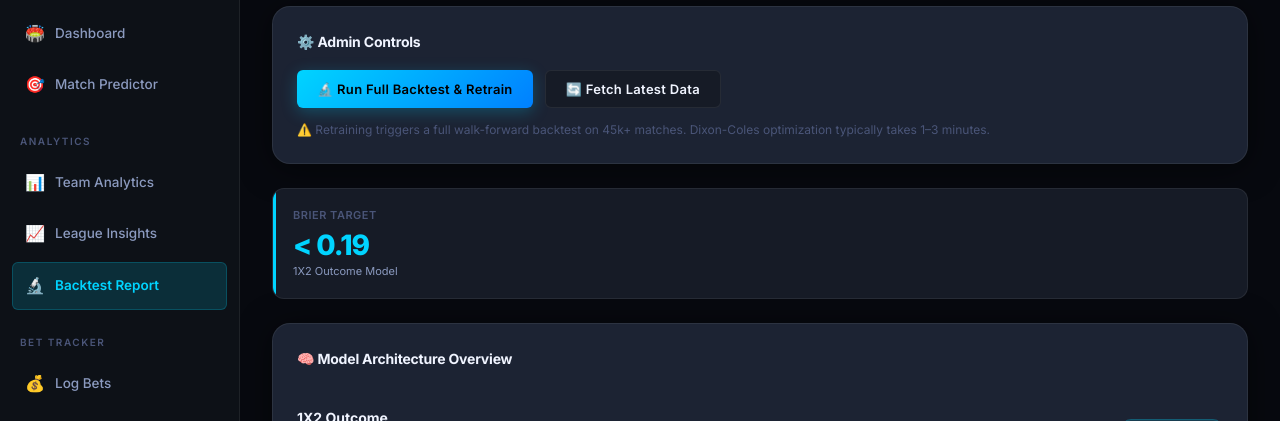
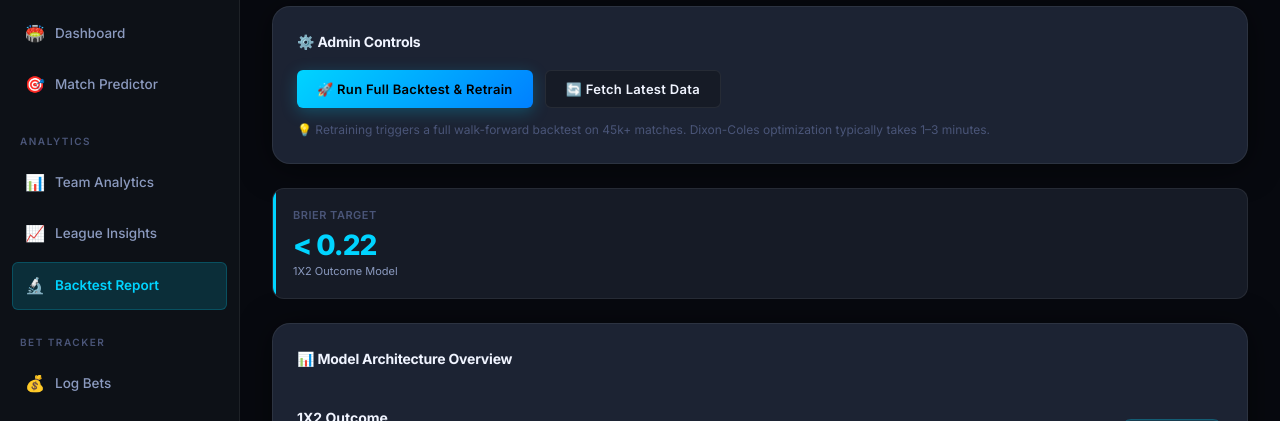
Before and after one commit to raslule/Svikirorebhora, a React (Vite) app in the folder frontend/: page /backtest in a window 1280 px wide. Shown: the part 145-566 px from the top of the page. Built offline with nearby package versions, Linux system fonts and the light colour scheme; no server answers; sample sign-in values are in the browser's storage.

Commit message:
fix(backtest): derive summary Brier target from GET /api/models/info (0.22) and fix Fouls MAE rendering

```diff
--- a/frontend/src/pages/BacktestReport.jsx
+++ b/frontend/src/pages/BacktestReport.jsx
@@ -47,14 +47,16 @@ export default function BacktestReport() {
       toast.error('Update failed')
     }
   }
-
-  const TARGET = 0.19
+  const outcomeModelInfo = modelInfo.find(m => m.id === 'outcome')
+  const brierTargetStr = outcomeModelInfo?.target || 'Brier Score < 0.22'
+  const brierTargetMatch = brierTargetStr.match(/< ([\d\.]+)/)
+  const brierTargetVal = brierTargetMatch ? parseFloat(brierTargetMatch[1]) : 0.22
 
   return (
     <div>
       <div className="page-header">
         <h1 className="page-title">Model Backtest Report</h1>
-        <p className="page-subtitle">Walk-forward validation — Train ≤2022, Val 2023-24, Test 2025+</p>
+        <p className="page-subtitle">Walk-forward validation — Train ≤ 2022, Val 2023-24, Test 2025+</p>
       </div>
 
       <div className="page-body">
@@ -63,14 +65,14 @@ export default function BacktestReport() {
           <div className="card-title" style={{ marginBottom: 16 }}>⚙️ Admin Controls</div>
           <div className="flex gap-3" style={{ gap: 12, flexWrap: 'wrap' }}>
             <button id="run-backtest-btn" className="btn btn-primary" onClick={runBacktest} disabled={running}>
-              {running ? <><span className="spinner" style={{ width: 14, height: 14 }} /> Running...</> : '🔬 Run Full Backtest & Retrain'}
+              {running ? <><span className="spinner" style={{ width: 14, height: 14 }} /> Running...</> : '🚀 Run Full Backtest & Retrain'}
             </button>
             <button id="update-data-btn" className="btn btn-secondary" onClick={runUpdate}>
               🔄 Fetch Latest Data
             </button>
           </div>
           <div style={{ marginTop: 12, fontSize: 12, color: 'var(--text-muted)' }}>
-            ⚠️ Retraining triggers a full walk-forward backtest on 45k+ matches. Dixon-Coles optimization typically takes 1–3 minutes.
+            💡 Retraining triggers a full walk-forward backtest on 45k+ matches. Dixon-Coles optimization typically takes 1–3 minutes.
           </div>
         </div>
 
@@ -78,16 +80,16 @@ export default function BacktestReport() {
         <div className="stat-grid mb-6">
           <div className="stat-card">
             <div className="stat-label">Brier Target</div>
-            <div className="stat-value text-teal">&lt; {TARGET}</div>
+            <div className="stat-value text-teal">&lt; {brierTargetVal}</div>
             <div className="stat-sub">1X2 Outcome Model</div>
           </div>
           {metrics?.outcome && (
-            <div className={`stat-card ${metrics.outcome.ensemble_brier < TARGET ? 'green' : 'red'}`}>
+            <div className={`stat-card ${metrics.outcome.ensemble_brier < brierTargetVal ? 'green' : 'red'}`}>
               <div className="stat-label">Ensemble Brier</div>
-              <div className="stat-value" style={{ color: metrics.outcome.ensemble_brier < TARGET ? 'var(--green)' : 'var(--red)', fontSize: 24 }}>
+              <div className="stat-value" style={{ color: metrics.outcome.ensemble_brier < brierTargetVal ? 'var(--green)' : 'var(--red)', fontSize: 24 }}>
                 {metrics.outcome.ensemble_brier?.toFixed(4)}
               </div>
-              <div className="stat-sub">{metrics.outcome.pass ? '✅ Target Met' : '❌ Below Target'}</div>
+              <div className="stat-sub">{metrics.outcome.ensemble_brier < brierTargetVal ? '✓ Target Met' : '✗ Above Target'}</div>
             </div>
           )}
           {metrics?.corners?.home && (
@@ -98,17 +100,17 @@ export default function BacktestReport() {
             </div>
           )}
           {metrics?.fouls?.home && (
-            <div className="stat-card">
-              <div className="stat-label">Fouls R²</div>
-              <div className="stat-value" style={{ fontSize: 24 }}>{metrics.fouls.home?.r2?.toFixed(3)}</div>
-              <div className="stat-sub">Home fouls</div>
+            <div className="stat-card green">
+              <div className="stat-label">Fouls MAE</div>
+              <div className="stat-value" style={{ fontSize: 24 }}>{metrics.fouls.home?.mae?.toFixed(3)}</div>
+              <div className="stat-sub">Home fouls MAE</div>
             </div>
           )}
         </div>
 
         {/* Model Architecture Overview (Dynamically rendered from backend GET /api/models/info) */}
         <div className="card">
-          <div className="card-title" style={{ marginBottom: 20 }}>🧠 Model Architecture Overview</div>
+          <div className="card-title" style={{ marginBottom: 20 }}>📊 Model Architecture Overview</div>
           {(modelInfo.length > 0 ? modelInfo : [
             { id: 'outcome', name: '1X2 Outcome', architecture: 'XGBoost + Logistic Regression (60/40 Ensemble)', target: 'Brier Score < 0.22', badge: 'badge-teal' },
             { id: 'goals', name: 'xG & BTTS', architecture: 'Dixon-Coles Bivariate Poisson (MLE, L-BFGS-B)', target: 'BTTS Log-Loss', badge: 'badge-purple' },
@@ -125,7 +127,7 @@ export default function BacktestReport() {
             } else if (m.id === 'corners' && metrics?.corners?.home) {
               metricText = `${metrics.corners.home.mae?.toFixed(3)} MAE`
             } else if (m.id === 'fouls' && metrics?.fouls?.home) {
-              metricText = `${metrics.fouls.home.r2?.toFixed(3)} R²`
+              metricText = `${metrics.fouls.home.mae?.toFixed(3)} MAE`
             }
 
             return (
```
Also changed, not shown: 1 other file (tests, documents, lock files or other folders).
